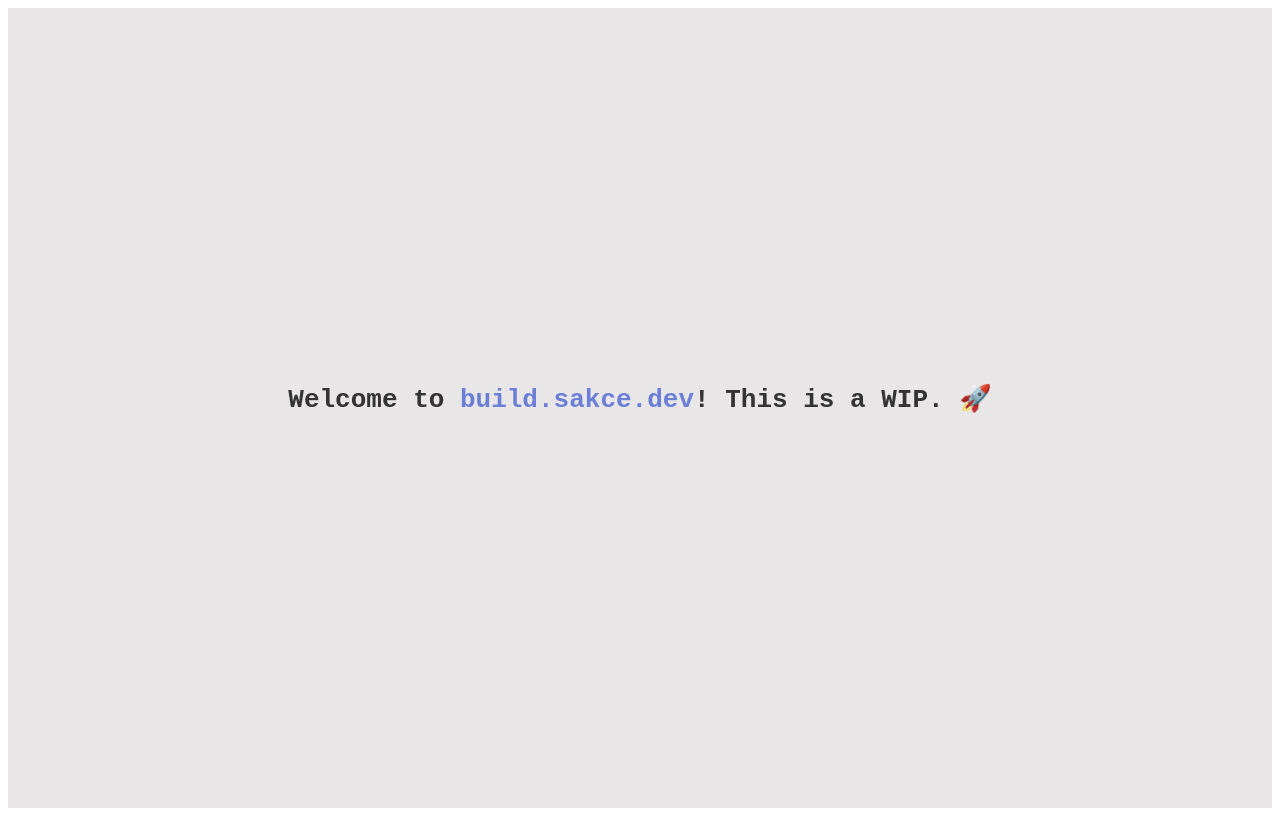
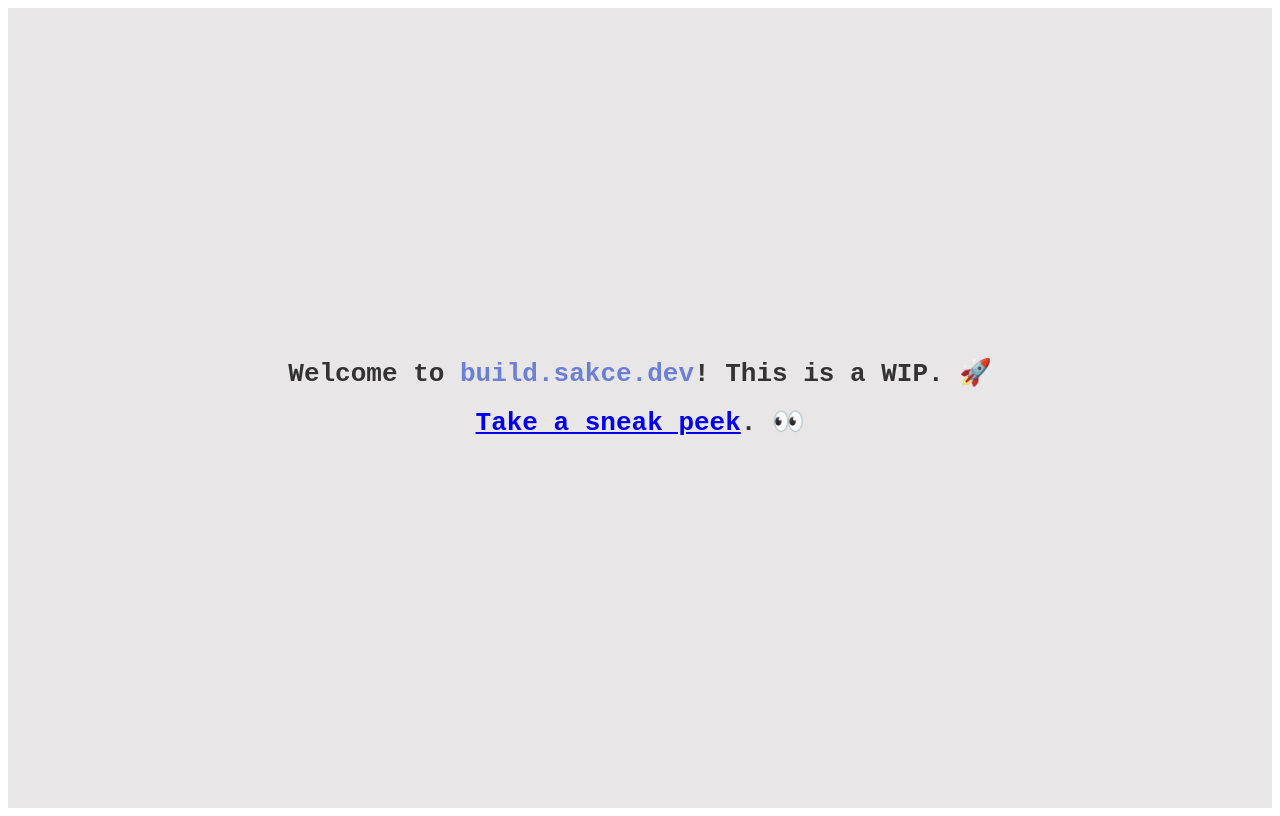
Before and after one commit to sakce/build.sakce.dev, a Gatsby site: page / in a window 1280 px wide. Built offline with nearby package versions, Linux system fonts and the light colour scheme; Gatsby itself is replaced by a stand-in of ours.

Commit message:
Update readme and WIP page (#5)

```diff
--- a/src/pages/index.js
+++ b/src/pages/index.js
@@ -1,5 +1,5 @@
 import * as React from 'react'
-import { container, h1 } from '../styles/theme.module.css'
+import { container, h1} from '../styles/theme.module.css'
 
 const IndexPage = () => {
 
@@ -8,6 +8,9 @@ const IndexPage = () => {
       <h1 className={ h1 }>
         Welcome to <span style={{ color: '#6B7FD7' }}>build.sakce.dev</span>! This is a WIP. 🚀
       </h1>
+      <h2 className={ h1 }>
+        <a href="https://github.com/sakce/build.sakce.dev">Take a sneak peek</a>. 👀
+      </h2>
     </main>
   );
 };
```
Also changed, not shown: README.md.
